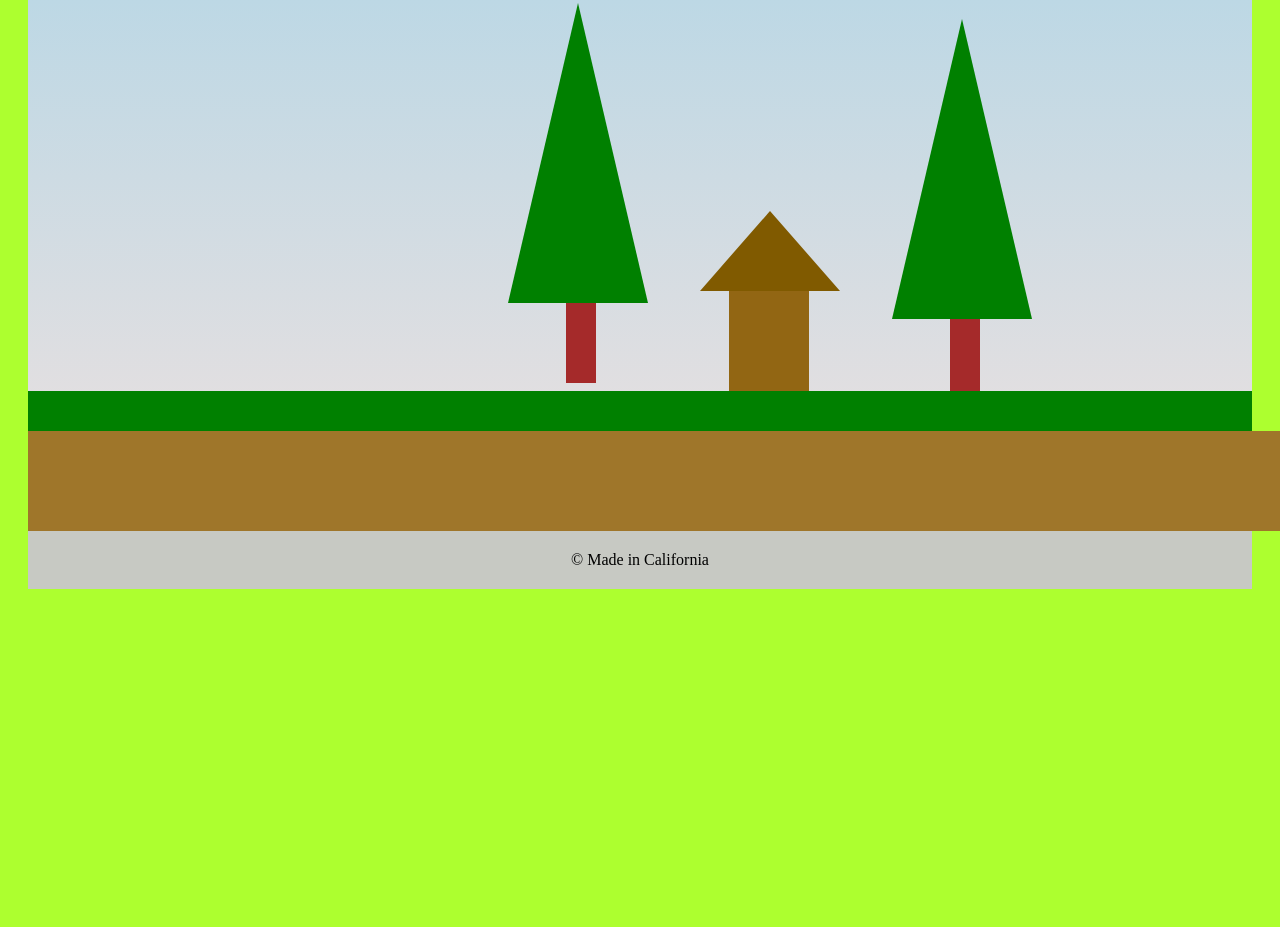
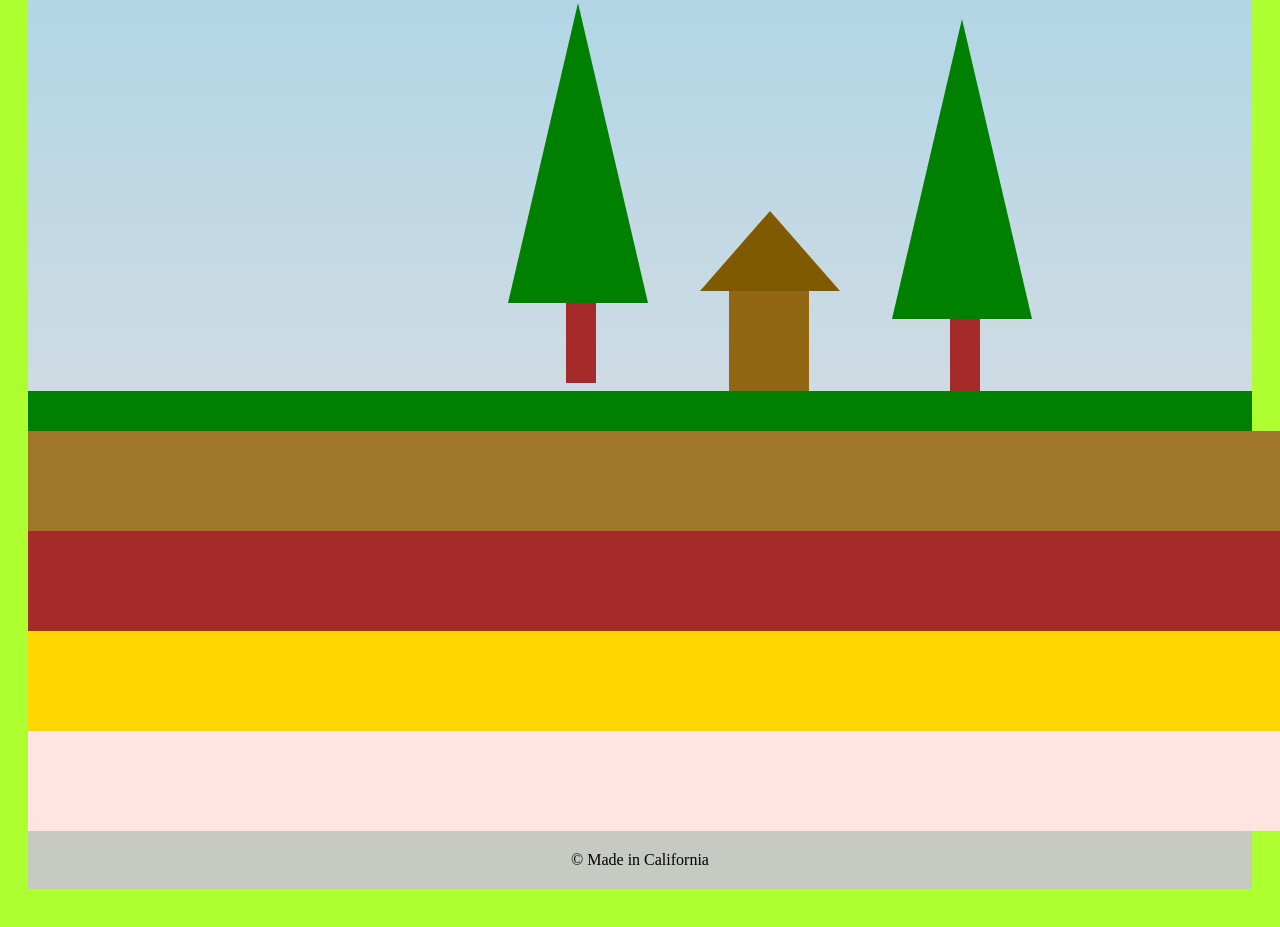
Before and after one commit to roy-is-our-boy13/The-Picasso-Painting, a plain HTML site: page index.html in a window 1280 px wide. Shown: the part 616-1543 px from the top of the page. Before the commit the page ends 1293 px from the top, so only its background shows below. Drawn offline with Linux system fonts and the light colour scheme.

Commit message:
More CSS work, and HTML page editing.

```diff
--- a/index.html
+++ b/index.html
@@ -42,6 +42,9 @@
         </div>
         <div class="grass"></div>
         <div class="dirt"></div>
+        <div class="rectangle1"></div>
+        <div class="rectangle2"></div>
+        <div class="rectangle3"></div>
         <footer class="aGridBackgroundBottom" align="center">&copy Made in California</footer>
     </section>
 </body>
--- a/style.css
+++ b/style.css
@@ -5,14 +5,6 @@
     grid-template-rows: 20% 40% 20% 40%;
     gap: 20px;
     background-color: greenyellow;
-    padding: 20px;
-}
-.aGridBackgroundBottom
-{
-    display: grid;
-    grid-template-columns: 100% 20% 100% 100%;
-    gap: 20px;
-    background-color: rgb(199, 201, 195);
     padding: 20px;
 }
 .sun
@@ -49,6 +41,7 @@ h1
     background-color: green;
     height: 40px;
     width: 100%;
+    z-index: 1;
 }
 .filloutForm
 {
@@ -108,7 +101,7 @@ h1
     width: 80px;
     height: 100px;
     background-color: rgb(146, 102, 19);
-    margin-left:1.3in;
+    margin-left: 1.3in;
 }
 input[type=submit]
 {
@@ -120,23 +113,57 @@ input[type=submit]
 .dirt
 {
     grid-area: 1 / col4-start / last-line / 6;
-    width: 1400px;
+    width: 1384.10px;
     height: 100px;
     background-color: rgb(159, 118, 42);
+    z-index: 2;
 }
-/*
-@media (min-width: 992px)
+.rectangle1
 {
-    body
-    {
-        max-width: 1500px;
-        margin: auto;
-    }
-}*/
+    width: 1384.10px;
+    height: 100px;
+    background-color: brown;
+    z-index: 3;
+}
+.rectangle2
+{
+    width: 1384.10px;
+    height: 100px;
+    background-color: gold;
+    z-index: 4;
+}
+
+.rectangle3
+{
+    width: 1384.10px;
+    height: 100px;
+    background-color: mistyrose;
+    z-index: 5;
+}
+.aGridBackgroundBottom
+{
+    display: grid;
+    grid-template-columns: 100% 20% 100% 100%;
+    gap: 20px;
+    background-color: rgb(199, 201, 195);
+    padding: 20px;
+    z-index: 6;
+}
 
 @media(max-width: 900px)
 {
-    div {
-      padding:0px;
+    div
+    {
+      padding: 0px;
     }
 }
+
+@media screen and (nin-width: 768px)
+{
+
+}
+
+@media screen and (min-width: 1058px)
+{
+
+}
```
Also changed, not shown: form-submitted.html (+10 -4 lines).
